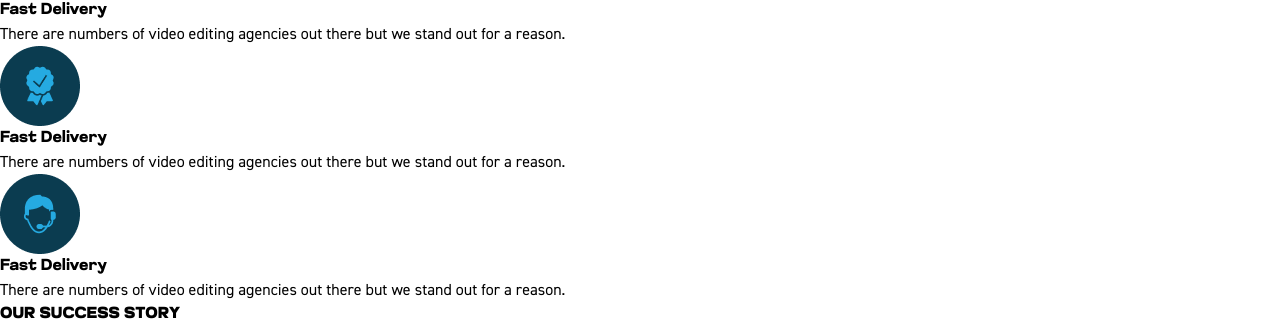
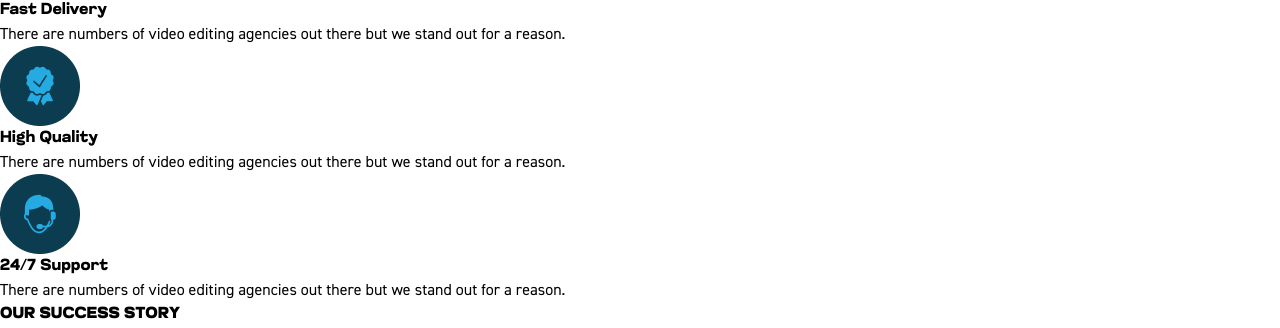
Before and after one commit to titumiranan123/heelo, a React (Vite) app: page / in a window 1280 px wide. Shown: the part 3214-3542 px from the top of the page. Built offline with nearby package versions, Linux system fonts and the light colour scheme.

Commit message:
update all

```diff
--- a/src/components/Bestoption.tsx
+++ b/src/components/Bestoption.tsx
@@ -9,28 +9,28 @@ const Bestoption: React.FC = () => {
                 <h1 className='bg-clip-text text-transparent bg-gradient-to-b from-[#FFFFFF] to-[#25AAE1] bold md:text-[64px] md:w-[791px] flex justify-center items-center md:leading-[64px] text-center text-[28px] leading-[32px]'>WHY WE ARE THE BEST OPTION FOR YOU</h1>
                 <p className='regular mt-[16px] font-[600] text-[20px] text-[#D9D9D9] leading-[25.6px]'>There are numbers of video editing agencies out there but we stand out for a reason. </p>
             </div>
-            <div className='grid grid-cols-1 md:grid-cols-2 lg:grid-cols-3 mt-[80px] gap-[112px]'>
-                <div className='w-[338px] optioncard transition-colors duration-300 h-[322px] pt-[40px] pb-[40px] flex group flex-col items-center rounded-[10px] justify-center gap-6'>
+            <div className='grid grid-cols-1 md:grid-cols-2 lg:grid-cols-3 mt-[80px] lg:gap-[112px] md:gap-[60px] gap-[40px] '>
+                <div className='w-[338px] optioncard transition-colors duration-300 h-[322px] pt-[40px] pb-[40px] flex group flex-col items-center rounded-[10px] justify-center md:gap-6 gap-2'>
                     <img src={delivary} alt="" />
                     <div className='p-5'>
-                        <h1 className='text-[36px] semibold text-white group-hover:text-[#03070D]'>Fast Delivery </h1>
-                        <p className='regular font-[600] text-[20px] group-hover:text-[#03070D] text-[#D9D9D9] leading-[25.6px] '>There are numbers of video editing agencies out there but we stand out for a reason.</p>
+                        <h1 className='md:text-[36px] semibold text-white group-hover:text-[#03070D] lg:text-left text-center text-[24px]'>Fast Delivery </h1>
+                        <p className='regular font-[600] md:text-[20px] group-hover:text-[#03070D] text-[#D9D9D9] md:leading-[25.6px] text-center lg:text-left text-[14px] leading-[18px] mt-2 md:mt-0'>There are numbers of video editing agencies out there but we stand out for a reason.</p>
                     </div>
 
                 </div>
-                <div className='w-[338px] optioncard h-[322px] pt-[40px] pb-[40px] flex group flex-col items-center rounded-[10px] justify-center gap-6'>
+                <div className='w-[338px] optioncard transition-colors duration-300 h-[322px] pt-[40px] pb-[40px] flex group flex-col items-center rounded-[10px] justify-center md:gap-6 gap-2'>
                     <img src={quality} alt="" />
                     <div className='p-5'>
-                        <h1 className='text-[36px] semibold text-white group-hover:text-[#03070D]'>Fast Delivery </h1>
-                        <p className='regular font-[600] text-[20px] group-hover:text-[#03070D] text-[#D9D9D9] leading-[25.6px] '>There are numbers of video editing agencies out there but we stand out for a reason.</p>
+                        <h1 className='md:text-[36px] semibold text-white group-hover:text-[#03070D] lg:text-left text-center text-[24px]'>High Quality </h1>
+                        <p className='regular font-[600] md:text-[20px] group-hover:text-[#03070D] text-[#D9D9D9] md:leading-[25.6px] text-center lg:text-left text-[14px] leading-[18px] mt-2 md:mt-0'>There are numbers of video editing agencies out there but we stand out for a reason.</p>
                     </div>
 
                 </div>
-                <div className='w-[338px] optioncard h-[322px] pt-[40px] pb-[40px] flex group flex-col items-center rounded-[10px] justify-center gap-6'>
+                <div className='w-[338px] optioncard transition-colors duration-300 h-[322px] pt-[40px] pb-[40px] flex group flex-col items-center rounded-[10px] justify-center md:gap-6 gap-2'>
                     <img src={support} alt="" />
                     <div className='p-5'>
-                        <h1 className='text-[36px] semibold text-white group-hover:text-[#03070D]'>Fast Delivery </h1>
-                        <p className='regular font-[600] text-[20px] group-hover:text-[#03070D] text-[#D9D9D9] leading-[25.6px] '>There are numbers of video editing agencies out there but we stand out for a reason.</p>
+                        <h1 className='md:text-[36px] semibold text-white group-hover:text-[#03070D] lg:text-left text-center text-[24px]'>24/7 Support </h1>
+                        <p className='regular font-[600] md:text-[20px] group-hover:text-[#03070D] text-[#D9D9D9] md:leading-[25.6px] text-center lg:text-left text-[14px] leading-[18px] mt-2 md:mt-0'>There are numbers of video editing agencies out there but we stand out for a reason.</p>
                     </div>
 
                 </div>
--- a/src/page/Home.tsx
+++ b/src/page/Home.tsx
@@ -13,7 +13,7 @@ const Home: React.FC = () => {
     return (
         <div className='flex  flex-col lg:gap-[120px]   gap-[0px]'>
             <Header />
-            <span className='lg:w-[1440px] w-full opacity-20 mx-auto h-[1px] bg-[#effe] mt-[120px]'></span>
+            <span className='lg:w-[1440px] w-full opacity-20 mx-auto h-[1px] bg-[#effe] lg:mt-[120px] md:mt-[80px] mt-[40px]'></span>
             <Shortvideo />
             <State />
             <Bestoption />
```
